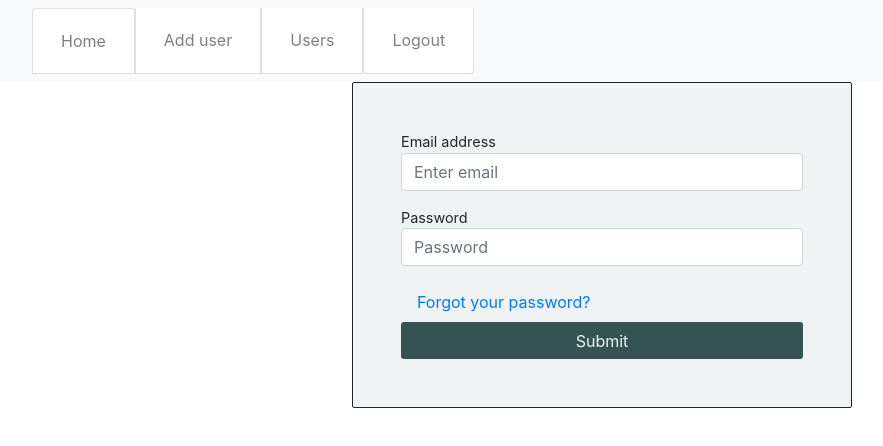
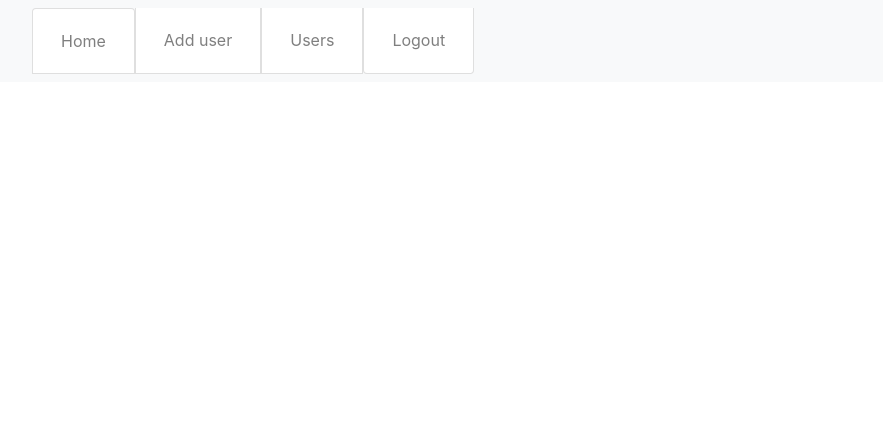
Before and after one commit to icatic1/SI-Grupa2, a React (Create React App) app in the folder siprojectset1frontend/: page / in a window 1280 px wide. Shown: the top 446 px of the page, without its empty margins (38-921 px from the left). Built offline with nearby package versions, Linux system fonts and the light colour scheme.

Commit message:
Added Add User route

```diff
--- a/siprojectset1frontend/src/App.js
+++ b/siprojectset1frontend/src/App.js
@@ -121,7 +121,7 @@
             <NavigationHeader />
             <Routes>
                 <Route exact path="/Home" element={<Home />} />
-                <Route exact path='/' element={<HomeWrapper />} />
+                    <Route exact path='/AddUser' element={<HomeWrapper />} />
                 </Routes>
             </AuthProvider>
         </Router>)
```
